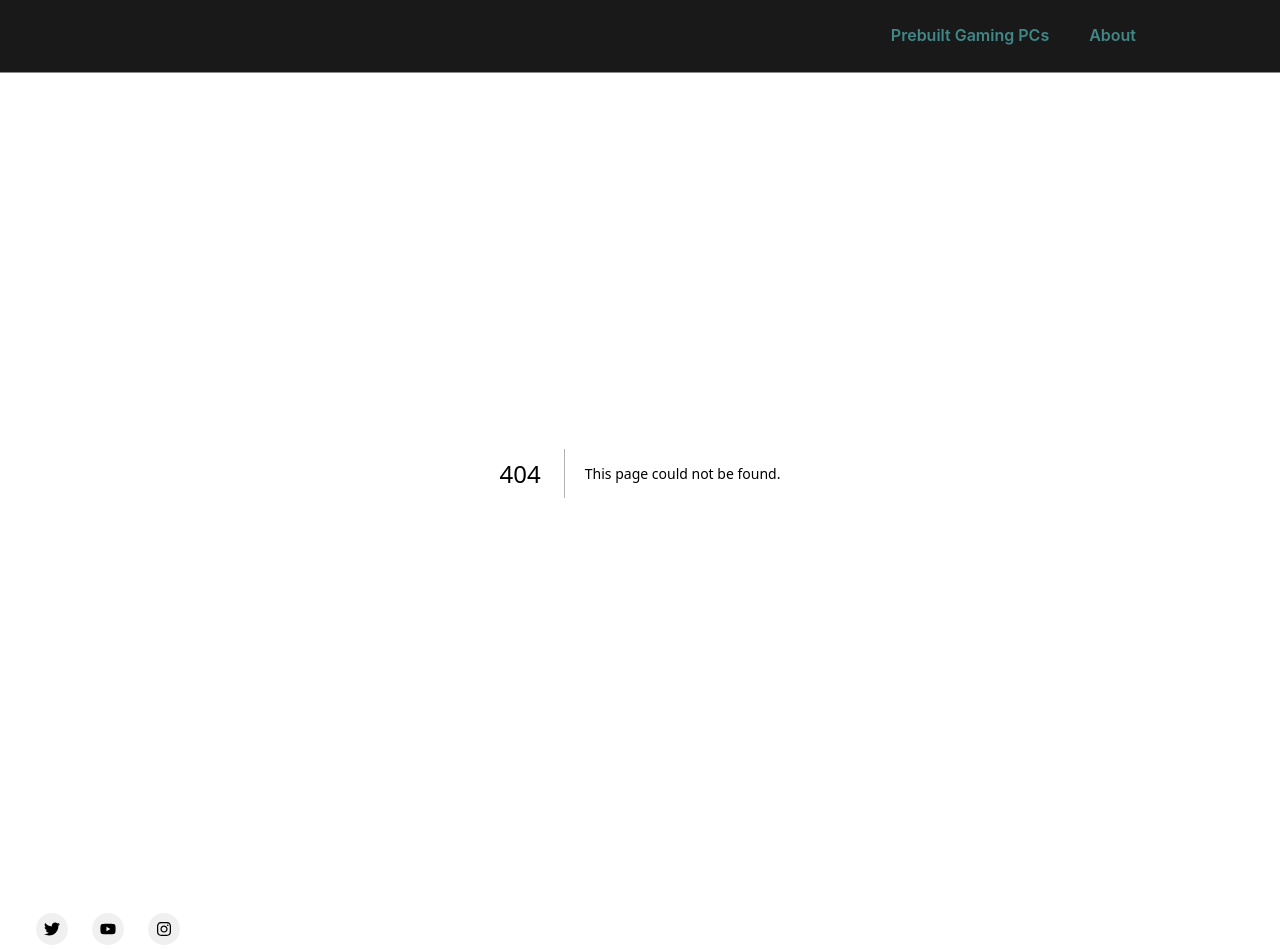
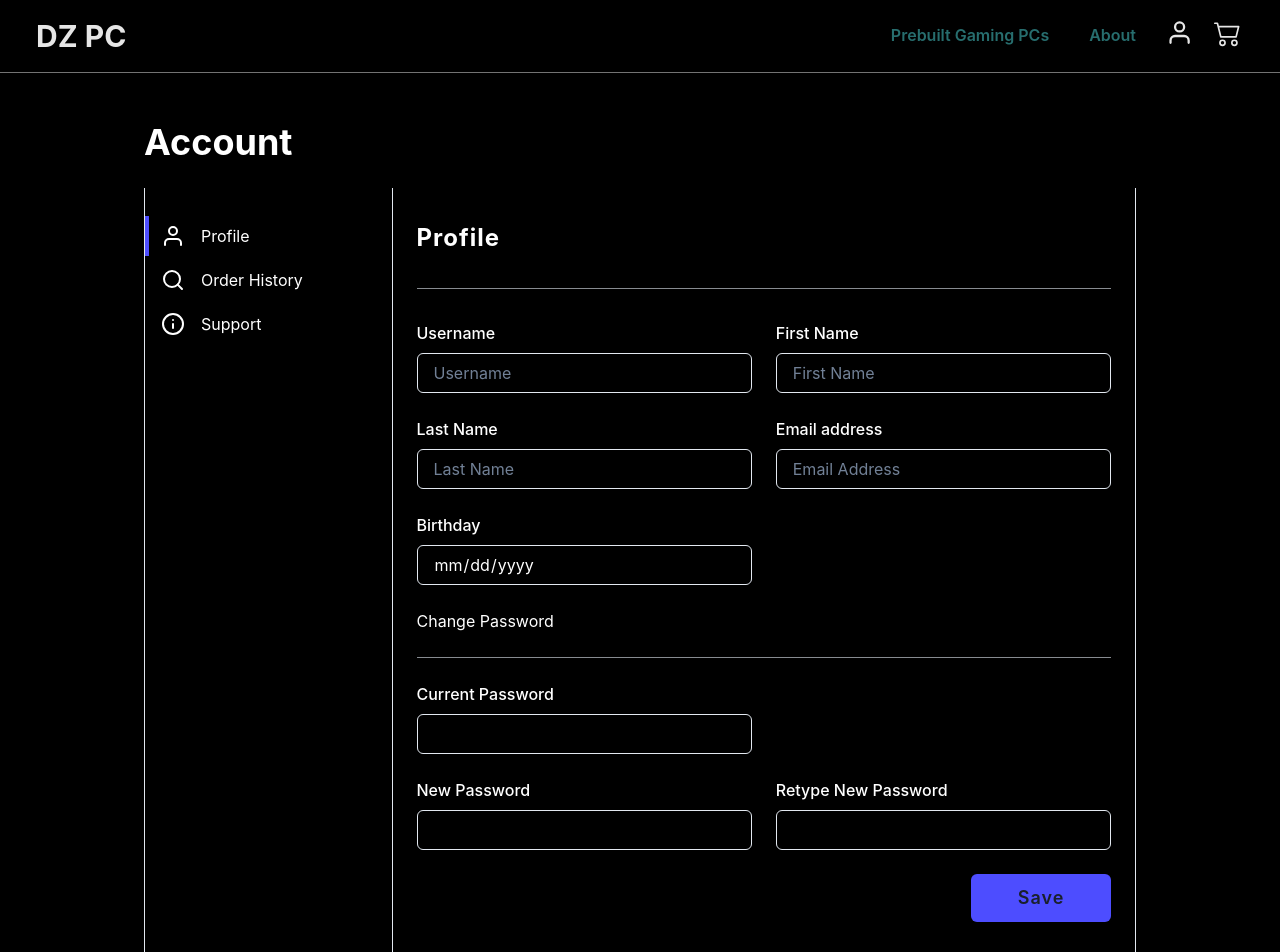
Before and after one commit to samudriawan/pc-company-next, a Next.js app: page /user/settings in a window 1280 px wide. Before the commit this address had no page. Shown: the top 952 px of the page. Built offline with nearby package versions, Linux system fonts and the light colour scheme.

Commit message:
create: user dashboard layout and user settings pages

```diff
--- /dev/null
+++ b/src/components/UserDashboardLayout.tsx
@@ -0,0 +1,121 @@
+import {
+	Box,
+	Container,
+	Grid,
+	GridItem,
+	Heading,
+	Icon,
+	Link,
+	Text,
+} from '@chakra-ui/react';
+import Head from 'next/head';
+import { default as NextLink } from 'next/link';
+import { useRouter } from 'next/router';
+import React from 'react';
+import { IconType } from 'react-icons';
+import { FiUser, FiInfo, FiSearch } from 'react-icons/fi';
+
+type UserDashboardLayoutProps = {
+	children: React.ReactNode;
+};
+
+type SidebarNavLinkProps = {
+	href: string;
+	icon: IconType;
+	text: string;
+};
+
+export default function UserDashboardLayout({
+	children,
+}: UserDashboardLayoutProps) {
+	const router = useRouter();
+	console.log(router);
+
+	function SidebarNavLink({ href = '#', icon, text }: SidebarNavLinkProps) {
+		return (
+			<Link
+				as={NextLink}
+				href={href}
+				display={'flex'}
+				mt="1"
+				px="3"
+				py="2"
+				alignItems={'center'}
+				gap="4"
+				aria-current={router.asPath === href && 'page'}
+				borderLeftWidth={4}
+				borderLeftColor={'transparent'}
+				_hover={{
+					bg: 'hsl(240, 30%, 15%)',
+					svg: { color: 'neon.shadeBlue' },
+				}}
+				_activeLink={{ borderColor: 'neon.blue' }}
+			>
+				<Icon as={icon} boxSize={6} />
+				<Text as="span" isTruncated={true}>
+					{text}
+				</Text>
+			</Link>
+		);
+	}
+
+	return (
+		<>
+			<Head>
+				<title>User | DZ PC Next App</title>
+			</Head>
+			<main>
+				<Container
+					as="section"
+					maxW={{ sm: 'lg', md: '2xl', lg: 'container.lg', xl: '5xl' }}
+					pt="3rem"
+					paddingBottom="3rem"
+				>
+					<Heading as="h1" mb="6">
+						Account
+					</Heading>
+					<Box shadow={'lg'} overflow="hidden">
+						<Grid
+							w="100%"
+							templateColumns={{ base: '1fr', md: 'repeat(12,minmax(0,1fr))' }}
+							borderLeftWidth={1}
+							borderRightWidth={1}
+						>
+							<GridItem
+								as="aside"
+								gridColumn={{ md: '1/-1', lg: 'span 3' }}
+								py="6"
+								borderRightWidth={1}
+							>
+								<Box as="nav" aria-label="Sidebar Navigation, Account">
+									<SidebarNavLink
+										href="/user/settings"
+										icon={FiUser}
+										text={'Profile'}
+									/>
+									<SidebarNavLink
+										href="/user/order-history"
+										icon={FiSearch}
+										text={'Order History'}
+									/>
+									<SidebarNavLink
+										href="/user/support"
+										icon={FiInfo}
+										text={'Support'}
+									/>
+								</Box>
+							</GridItem>
+							<GridItem
+								gridColumn={{ md: '1/-1', lg: '4/-1' }}
+								px={{ base: '4', md: '6' }}
+								py="8"
+							>
+								{children}
+							</GridItem>
+						</Grid>
+					</Box>
+				</Container>
+			</main>
+		</>
+	);
+}
--- /dev/null
+++ b/src/pages/user/settings.tsx
@@ -0,0 +1,118 @@
+import UserDashboardLayout from '@/components/UserDashboardLayout';
+import {
+	Box,
+	Button,
+	Divider,
+	FormControl,
+	FormLabel,
+	Grid,
+	GridItem,
+	Input,
+	Text,
+} from '@chakra-ui/react';
+
+export default function UserSettings() {
+	return (
+		<UserDashboardLayout>
+			<Text as="h2" fontSize={'1.5rem'} fontWeight="bold" letterSpacing={1}>
+				Profile
+			</Text>
+			<Divider my="2rem" />
+			<Grid
+				as="form"
+				w="100%"
+				templateColumns={{ base: '1fr', md: 'repeat(12,minmax(0,1fr))' }}
+				gap="6"
+			>
+				<GridItem gridColumn={{ md: '1/-1', lg: 'span 6' }}>
+					<FormControl>
+						<FormLabel>Username</FormLabel>
+						<Input type="text" placeholder="Username" />
+					</FormControl>
+				</GridItem>
+				<GridItem gridColumn={{ md: '1/-1', lg: 'span 6' }}>
+					<FormControl>
+						<FormLabel>First Name</FormLabel>
+						<Input
+							type="text"
+							errorBorderColor="red.300"
+							placeholder="First Name"
+						/>
+					</FormControl>
+				</GridItem>
+				<GridItem gridColumn={{ md: '1/-1', lg: 'span 6' }}>
+					<FormControl>
+						<FormLabel>Last Name</FormLabel>
+						<Input
+							type="text"
+							errorBorderColor="red.300"
+							placeholder="Last Name"
+						/>
+					</FormControl>
+				</GridItem>
+				<GridItem gridColumn={{ md: '1/-1', lg: 'span 6' }}>
+					<FormControl>
+						<FormLabel>Email address</FormLabel>
+						<Input
+							type="email"
+							errorBorderColor="red.300"
+							placeholder="Email Address"
+						/>
+					</FormControl>
+				</GridItem>
+				<GridItem gridColumn={{ md: '1/-1', lg: 'span 6' }}>
+					<FormControl>
+						<FormLabel>Birthday</FormLabel>
+						<Input type="date" />
+					</FormControl>
+				</GridItem>
+				<GridItem gridColumn={'span 12'}>
+					<Text>Change Password</Text>
+				</GridItem>
+				<GridItem gridColumn={'span 12'}>
+					<Divider />
+				</GridItem>
+				<GridItem gridColumn={'span 12'}>
+					<Box w={'50%'} pe="3">
+						<FormControl>
+							<FormLabel>Current Password</FormLabel>
+							<Input type="password" />
+						</FormControl>
+					</Box>
+				</GridItem>
+				<GridItem gridColumn={{ md: '1/-1', lg: 'span 6' }}>
+					<FormControl>
+						<FormLabel>New Password</FormLabel>
+						<Input type="password" />
+					</FormControl>
+				</GridItem>
+				<GridItem gridColumn={{ md: '1/-1', lg: 'span 6' }}>
+					<FormControl>
+						<FormLabel>Retype New Password</FormLabel>
+						<Input type="password" />
+					</FormControl>
+				</GridItem>
+				<GridItem gridColumn={'span 12'} ms="auto" me="0">
+					<Button
+						minW={'140px'}
+						size={'lg'}
+						bg="neon.blue"
+						letterSpacing={'1px'}
+						_disabled={{
+							color: 'grey',
+							bg: 'whiteAlpha.400',
+							opacity: '0.4',
+							boxShadow: 'md',
+							cursor: 'not-allowed',
+						}}
+						transition="transform 200ms ease"
+						_hover={{ transform: 'scale(1.03)' }}
+						_active={{ transform: 'scale(0.97)' }}
+					>
+						Save
+					</Button>
+				</GridItem>
+			</Grid>
+		</UserDashboardLayout>
+	);
+}
```
Also changed, not shown: src/pages/user/order-history.tsx (added, +19 -0 lines), src/pages/user/support.tsx (added, +25 -0 lines).
